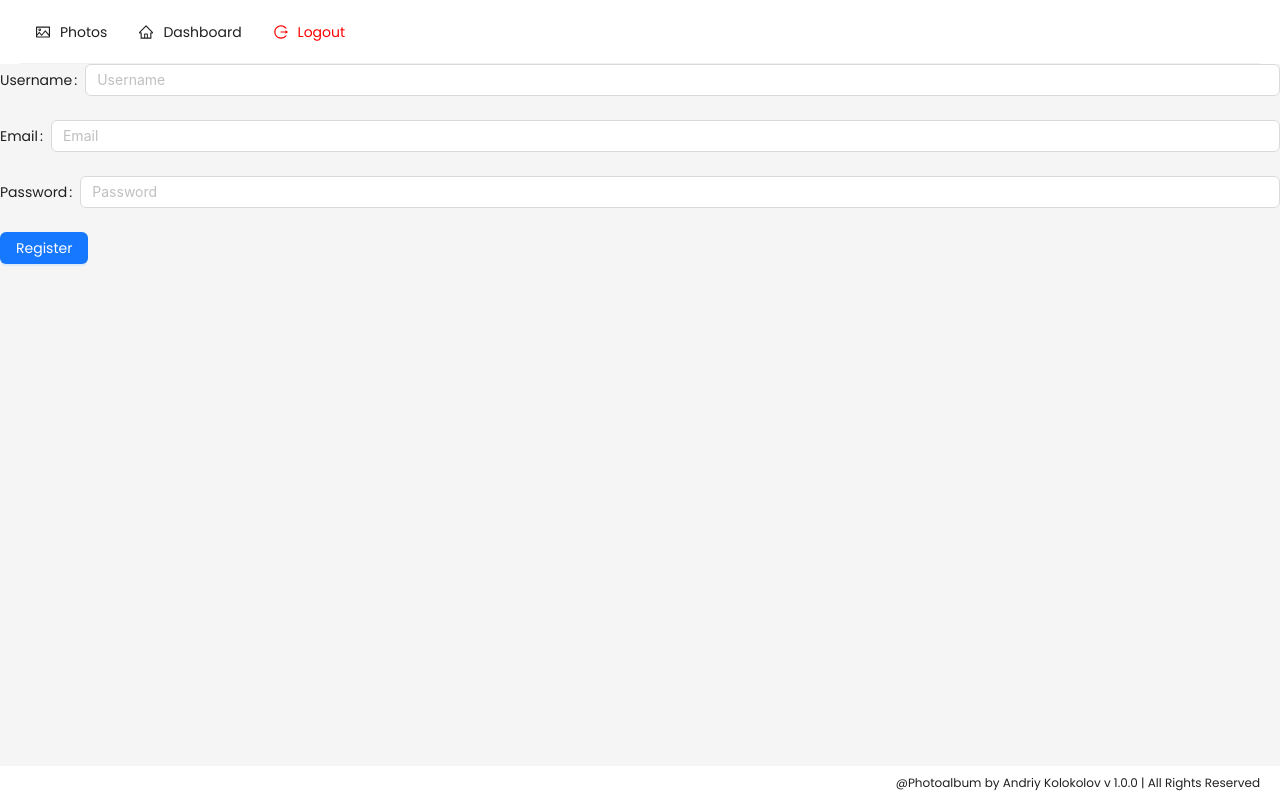
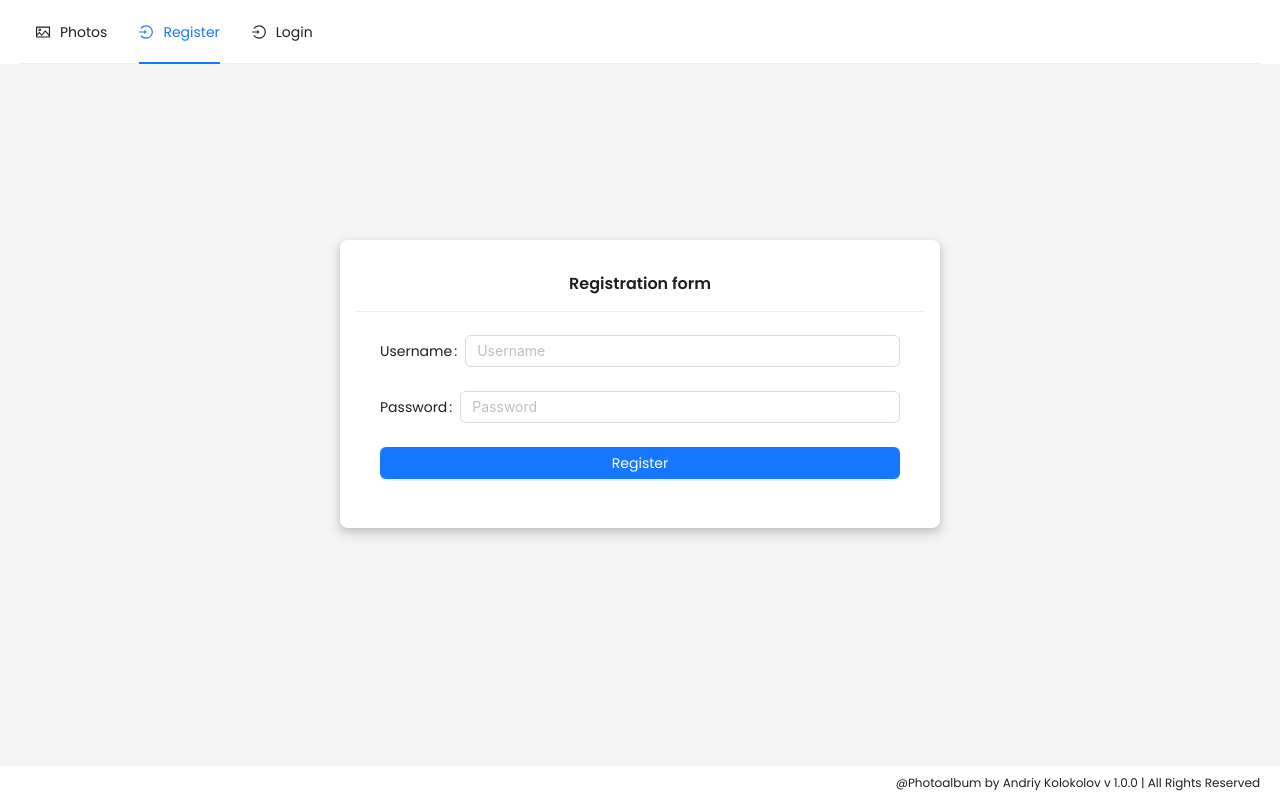
Before and after one commit to andriy-kolokolov/spring-il-mio-fotoalbum, a Vue app in the folder client/: page /register in a window 1280 px wide. Built offline with nearby package versions, Linux system fonts and the light colour scheme.

Commit message:
user registration

```diff
--- /dev/null
+++ b/client/src/assets/scss/UI/card.scss
@@ -0,0 +1,4 @@
+.ms-card {
+  border-color: transparent;
+  box-shadow: 0 1px 2px -2px rgba(0, 0, 0, 0.16), 0 3px 6px 0 rgba(0, 0, 0, 0.12), 0 5px 12px 4px rgba(0, 0, 0, 0.09);
+}
--- a/client/src/assets/scss/main.scss
+++ b/client/src/assets/scss/main.scss
@@ -1 +1,2 @@
 @use 'partials/typography' as *;
+@use 'UI/card' as *;
--- a/client/src/components/MsHeader.vue
+++ b/client/src/components/MsHeader.vue
@@ -6,6 +6,7 @@ import {
   PictureOutlined
 } from "@ant-design/icons-vue";
 import { h } from "vue";
+import { authState } from "../store/index.js";
 
 export default {
   name: 'Header',
@@ -40,7 +41,7 @@ export default {
   },
   computed: {
     computedMenuItems() {
-      // dynamically update menuItems based on authentication state
+      // permitted for all nav
       let menuItems = [
         {
           key: '/photos',
@@ -50,8 +51,8 @@ export default {
           onClick: () => this.navigateTo('/photos')
         },
       ];
-      // todo authState.isAuthenticated
-      if (true) {
+      // authenticated nav
+      if (authState.isAuthenticated) {
         menuItems.push(
             {
               key: '/dashboard',
--- a/client/src/pages/auth/Register.vue
+++ b/client/src/pages/auth/Register.vue
@@ -1,5 +1,6 @@
 <script>
 import AuthService from '../../services/AuthService.js';
+import { notification } from "ant-design-vue";
 
 export default {
   name: 'Register',
@@ -10,29 +11,41 @@ export default {
         email: '',
         password: '',
       },
-      errorMessage: null,
+      errors: null,
+      success: false,
+      userExists: null,
       isSubmitting: false,
     }
   },
   methods: {
     async handleSubmit() {
       this.isSubmitting = true;
+      // reset errors and alerts
+      this.errors = null;
+      this.success = false;
+      this.userExists = null;
       try {
         await new Promise(resolve => setTimeout(resolve, 500));
-
         const response = await AuthService.register(this.form);
-
         if (response.success) {
-
-        } else {
-          console.log(response)
+          this.success = true;
         }
       } catch (error) {
-        console.error(error.response.data)
-        this.errorMessage = error.response.data.message;
+        console.log(error.response.data.status)
+        if (error.response.data.status === 409) { // username conflict error status
+          this.userExists = error.response.data.errors.username;
+          console.log('xui')
+        }
+        this.errors = error.response.data.errors;
       } finally {
         this.isSubmitting = false;
       }
+    },
+    getFieldStatus(fieldName) {
+      if (this.errors && this.errors[fieldName]) {
+        return 'error';
+      }
+      return 'success';
     }
   }
 }
@@ -40,41 +53,87 @@ export default {
 
 <template>
 
-  <a-alert
-      v-if="errorMessage"
-      message="Error"
-      :description="errorMessage"
-      type="error"
-      show-icon
-  />
-
+  <a-flex
+      justify="center"
+      align="center"
+      :style="{
+        height: '80vh'
+      }"
+  >
+    <a-card
+        title="Registration form"
+        class="ms-card"
+        :style="{
+          minWidth: '600px',
+          padding: '15px 15px 0 15px',
+          textAlign: 'center'
+        }"
+    >
       <a-form
           @submit.prevent="handleSubmit"
           :model="form"
       >
         <a-form-item
+            v-if="success"
+        >
+          <a-alert
+
+              message="Registration success, you can login now!"
+              type="success"
+              show-icon
+          />
+        </a-form-item>
+        <a-form-item
+            v-if="userExists"
+        >
+          <a-alert
+              :message="errors.username"
+              type="error"
+              show-icon
+          />
+        </a-form-item>
+
+        <a-form-item
             label="Username"
+            :help="errors && errors.username"
+            :validate-status="getFieldStatus('username')"
         >
-      <a-input v-model:value="form.username" placeholder="Username"></a-input>
+          <a-input
+              v-model:value="form.username"
+              placeholder="Username"
+              :status="getFieldStatus('username')"
+          ></a-input>
 
         </a-form-item>
 
         <a-form-item
-        label="Email"
+            label="Password"
+            :help="errors && errors.password"
+            :validate-status="getFieldStatus('password')"
         >
-      <a-input v-model:value="form.email" type="email" placeholder="Email"></a-input>
+          <a-input
+              v-model:value="form.password"
+              type="password"
+              placeholder="Password"
+              :status="getFieldStatus('password')"
+          ></a-input>
         </a-form-item>
 
         <a-form-item
-        label="Password"
         >
-      <a-input v-model:value="form.password" type="password" placeholder="Password"></a-input>
-    </a-form-item>
+          <a-button
+              :style="{display: 'flex', justifyContent: 'center', width: '100%'}"
+              type="primary"
+              :loading="isSubmitting"
+              html-type="submit"
+          >Register
+          </a-button>
 
-    <a-form-item>
-      <a-button type="primary" :loading="isSubmitting" html-type="submit">Register</a-button>
         </a-form-item>
       </a-form>
+    </a-card>
+  </a-flex>
+
 </template>
 
 <style lang="scss">
--- a/client/src/services/AuthService.js
+++ b/client/src/services/AuthService.js
@@ -1,4 +1,5 @@
 import axios from 'axios';
+import { setAuthStatus } from "../store/index.js";
 
 const API_URL = 'http://localhost:8080/auth/';
 
@@ -12,12 +13,14 @@ class AuthService {
         const response = await axios.post(API_URL + 'signin', user);
         if (response.data.success && response.data.token) {
             localStorage.setItem('user', JSON.stringify(response.data.token));
+            setAuthStatus(true);
         }
         return response.data;
     }
 
     logout() {
         localStorage.removeItem('user');
+        setAuthStatus(false);
     }
 }
 
--- /dev/null
+++ b/client/src/store/index.js
@@ -0,0 +1,9 @@
+import { reactive } from 'vue';
+
+export const authState = reactive({
+    isAuthenticated: false
+});
+
+export function setAuthStatus(status) {
+    authState.isAuthenticated = status;
+}
```
Also changed, not shown: 1 other file (tests, documents, lock files or other folders). Lines whose indentation alone changed are shown as unchanged.
